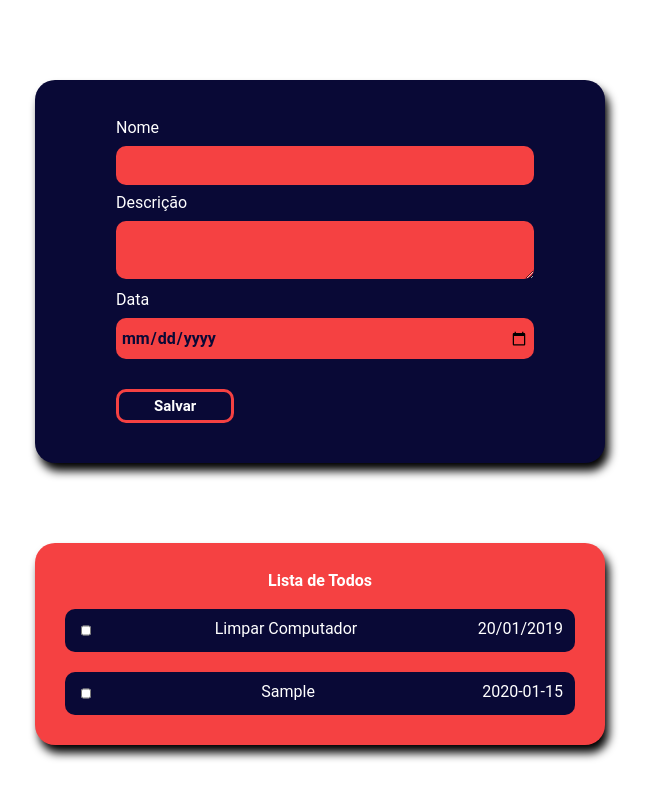
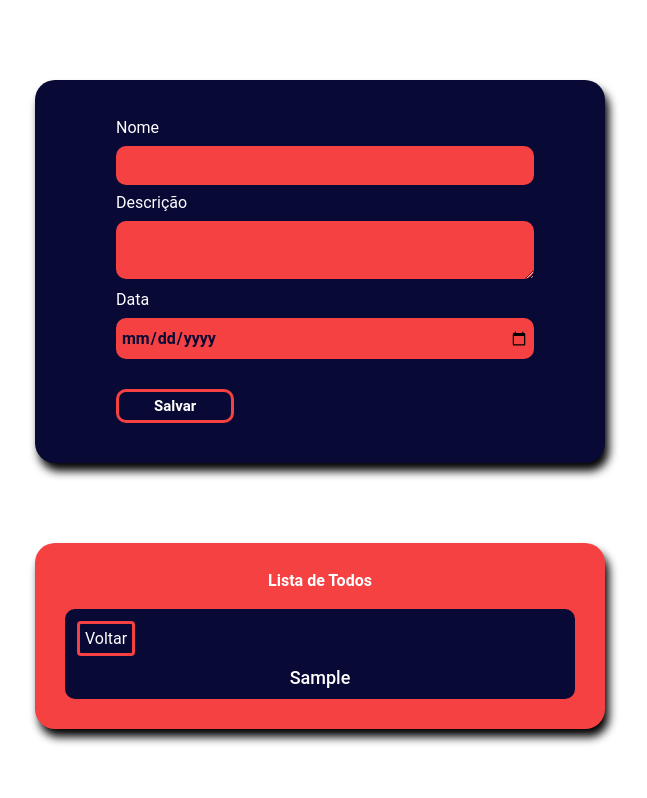
Before and after one commit to Marcos1305/todo-react, a React app: page / in a window 1280 px wide. Both pictures are taken after typing "Sample", "Sample", "2020-01-15" into the empty fields and a click on the button "Salvar". Shown: the top 798 px of the page, without its empty margins (320-967 px from the left). Built offline with nearby package versions, Linux system fonts and the light colour scheme.

Commit message:
Melhorias gerais

```diff
--- a/package.json
+++ b/package.json
@@ -15,6 +15,7 @@
     "babel-preset-es2015": "^6.24.1",
     "babel-preset-react": "^6.24.1",
     "html-webpack-plugin": "^3.2.0",
+    "moment": "^2.23.0",
     "react": "^16.7.0",
     "react-dom": "^16.7.0",
     "webpack": "^4.29.0",
--- a/src/App.js
+++ b/src/App.js
@@ -9,18 +9,19 @@ class App extends Component {
     constructor() {
         super();
         this.state = {
-            todos: [
-                {
-                    name: 'Limpar Computador',
-                    description: 'Não esquecer de limpar o cooler',
-                    date: '20/01/2019'
-                }
-            ]
+            todos: localStorage.getItem('todos') ? JSON.parse(localStorage.getItem('todos')) : []
         }
     }
     addTodo(todo) {
-        this.setState({todos: [...this.state.todos, todo]})
+        this.setState({todos: [...this.state.todos, todo]}, () => {
+            localStorage.setItem('todos', JSON.stringify(this.state.todos));
+        });
     }
+
+    componentWillMount() {
+        localStorage.setItem('todos', JSON.stringify(this.state.todos));
+    }
+
     render() {
         return (
             <div className='container'>
--- a/src/Components/Form/Form.js
+++ b/src/Components/Form/Form.js
@@ -15,7 +15,8 @@ class Form extends Component {
         this.setState({
             name: '',
             description: '',
-            date: ''
+            date: '',
+            completed: false,
         });
     }
     render() {
--- a/src/Components/TodoItem/TodoItem.css
+++ b/src/Components/TodoItem/TodoItem.css
@@ -14,3 +14,37 @@
     display: inline-block;
     width: 10px;
 }
+.completed {
+    text-decoration: line-through;
+}
+
+.description-box {
+    display: block;
+    background-color: #090936;
+    border-radius: 10px;
+    color: #fff;
+    padding: 12px;
+    margin-top: 20px;
+}
+
+.btn-back {
+    font-family: 'roboto';
+    display: block;
+    font-size: 16px;
+    border: 3px solid #f54142;
+    color: #fff;
+    background-color: unset;
+    border-radius: 4px;
+    padding: 5px;
+    cursor: pointer;
+}
+
+.todo-description {
+    display: block;
+    font-family: 'roboto';
+    font-size: 18px;
+    font-weight: 500;
+    text-align: center;
+    width: 100%;
+    margin-top: 13px;
+}
--- a/src/Components/TodoItem/TodoItem.js
+++ b/src/Components/TodoItem/TodoItem.js
@@ -1,13 +1,43 @@
-import React from 'react';
+import React,  { Component } from 'react';
 
 import './TodoItem.css';
 
-const TodoItem = ({todo}) => (
-    <div className='todo-item'>
-        <input type='checkbox' className='todo-check'/>
-        <span>{ todo.name }</span>
-        <span>{ todo.date }</span>
-    </div>
-)
+class TodoItem extends Component {
+    constructor({todo}) {
+        super();
+        this.state =  {
+            name: todo.name,
+            date: todo.date,
+            completed: todo.completed,
+            description: todo.description,
+            showDescription: true,
+        }
+    }
+
+    render() {
+        return !this.state.showDescription ?
+            (
+                <div className={`todo-item ${this.state.completed ? 'completed' : ''}` } >
+                    <input type='checkbox' className='todo-check' checked={this.state.completed} onChange={() => {
+                        this.setState({completed: !this.state.completed })
+                    }}/>
+                    <span onClick={() => this.setState({showDescription: true})} >{ this.state.name }</span>
+                    <span>{ this.state.date }</span>
+                </div>
+            )
+            : (
+                <div className='description-box'>
+                    <div>
+                        <button className='btn-back' onClick={() => this.setState({showDescription: false})}>
+                            Voltar
+                        </button>
+                    </div>
+                    <div className='todo-description'>
+                        {this.state.description}
+                    </div>
+                </div>
+            )
+    }
+}
 
 export default TodoItem;
```
Also changed, not shown: 1 other file (tests, documents, lock files or other folders).
